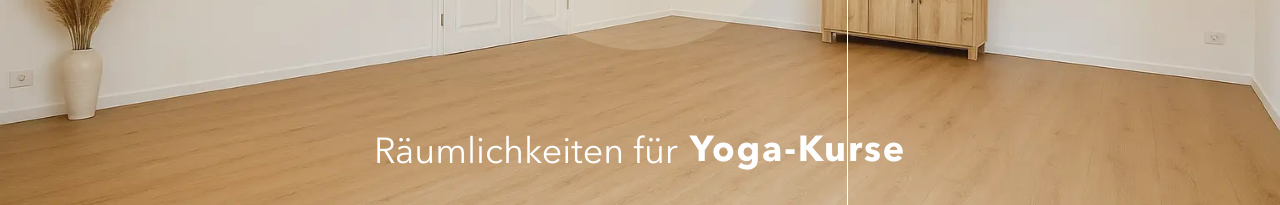
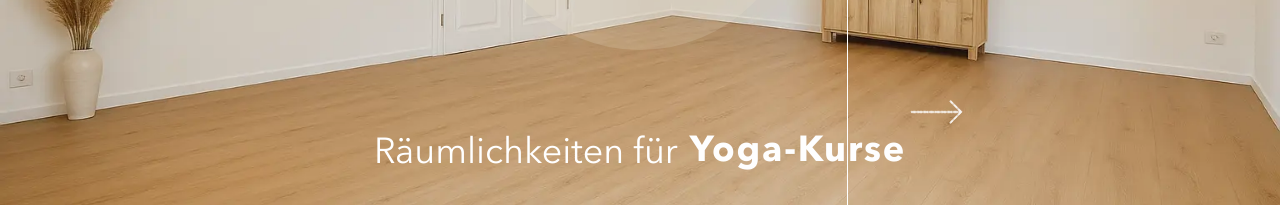
Before and after one commit to DieGlueckswurst/wunderwerk-landing-page, a React (Vite) app: page / in a window 1280 px wide. Shown: the part 448-653 px from the top of the page. Built offline with nearby package versions, Linux system fonts and the light colour scheme; a web font is replaced by a local one.

Commit message:
Add scribbled arrow to rotating text
Add a scribbled arrow to the hero section, pointing towards the rotating text.

```diff
--- a/src/components/HeroSection.tsx
+++ b/src/components/HeroSection.tsx
@@ -28,7 +28,7 @@ const RotatingText = () => {
   }, []);
 
   return (
-    <div className="inline-block min-w-[180px] text-center h-[1.2em]">
+    <div className="inline-block min-w-[180px] text-center h-[1.2em] relative">
       <span
         className={`transition-all duration-300 font-avenir text-white ${
           isVisible ? "opacity-100 translate-y-0" : "opacity-0 translate-y-4"
@@ -36,6 +36,20 @@ const RotatingText = () => {
       >
         {words[currentIndex]}
       </span>
+      {/* Sketched arrow pointing to the rotating text */}
+      <div className="absolute -top-12 -right-12 md:-right-16 transform rotate-45">
+        <svg width="60" height="60" viewBox="0 0 60 60" fill="none" xmlns="http://www.w3.org/2000/svg">
+          <path
+            d="M10 50 L45 15 M45 15 L30 15 M45 15 L45 30"
+            stroke="white"
+            strokeWidth="2"
+            strokeLinecap="round"
+            strokeLinejoin="round"
+            strokeDasharray="4 2"
+            className="animate-pulse"
+          />
+        </svg>
+      </div>
     </div>
   );
 };
```
